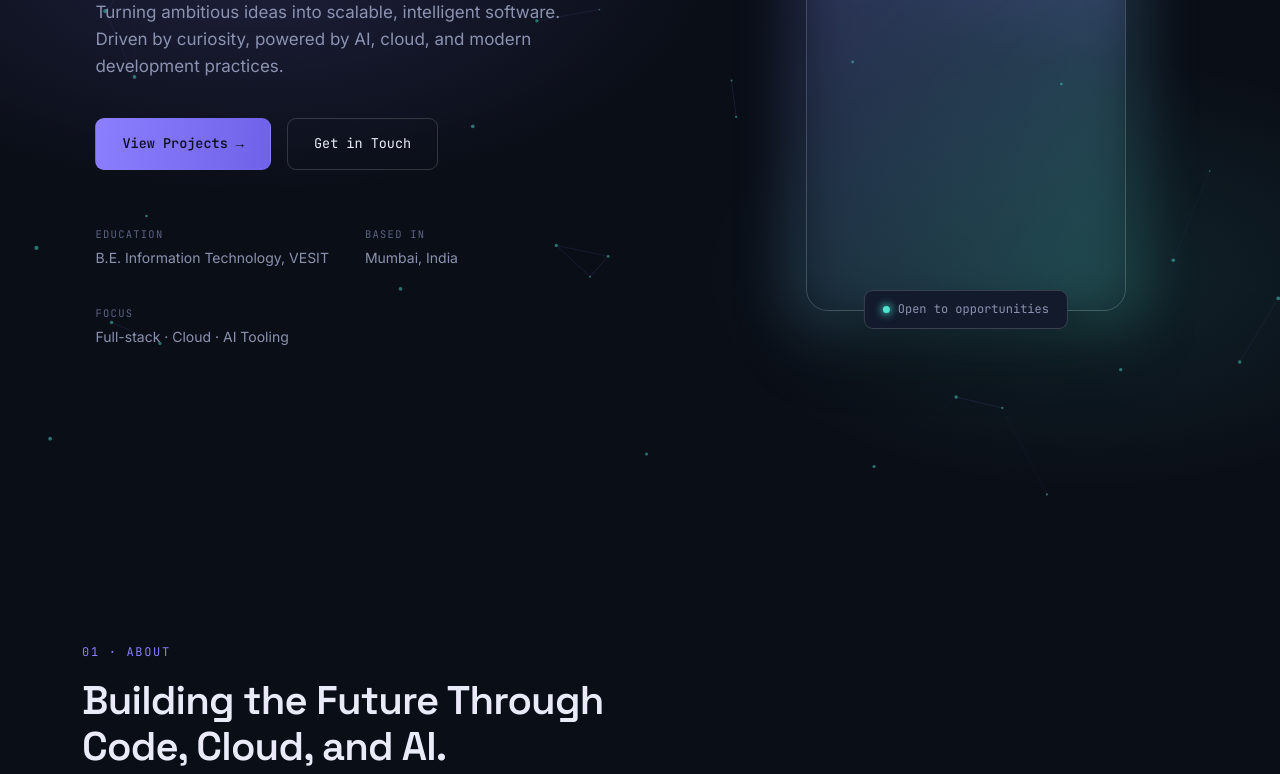
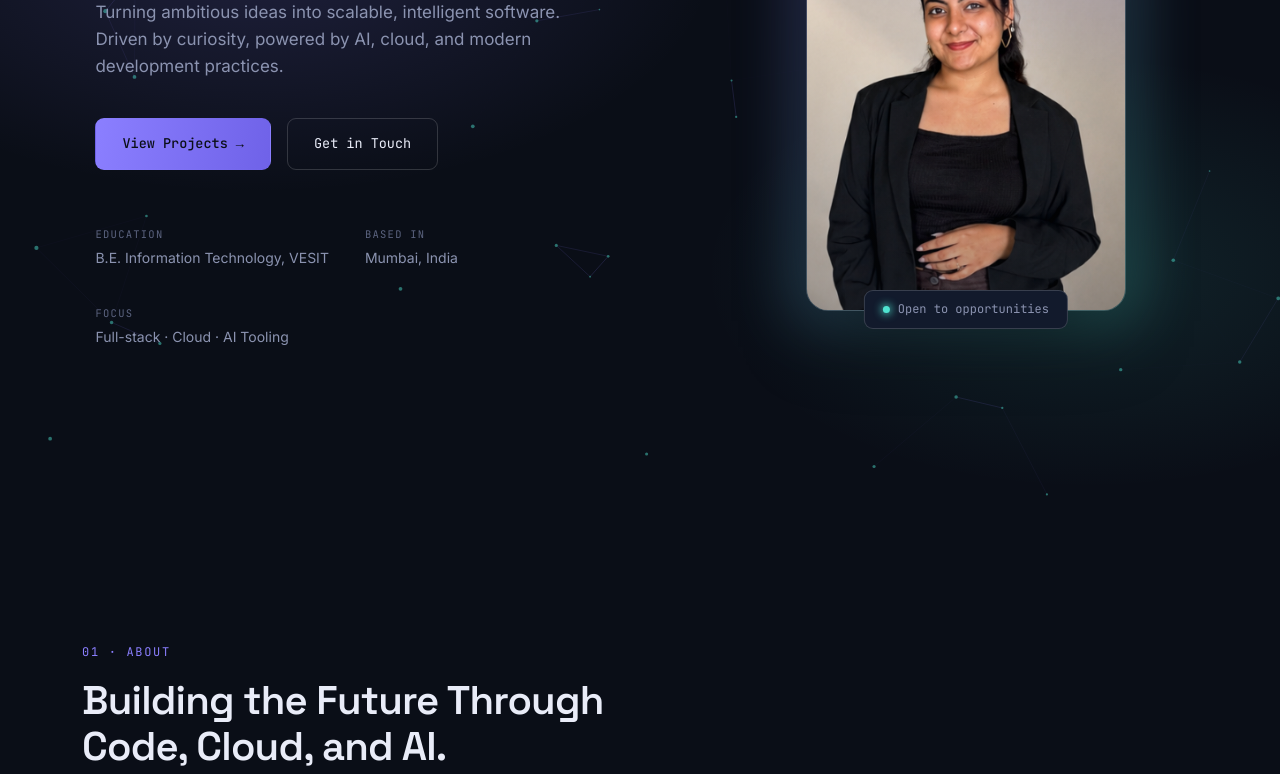
Before and after one commit to deepabahrani/Deepa_Behrani_Portfolio, a website: page Deepa_Behrani_Portfolio.html in a window 1280 px wide. Shown: the part 287-1061 px from the top of the page. Drawn offline with Linux system fonts and the light colour scheme; the site is published under a folder, as on GitHub Pages, so addresses that start at the root find nothing.

Commit message:
Portfolio website

```diff
--- a/Deepa_Behrani_Portfolio.html
+++ b/Deepa_Behrani_Portfolio.html
@@ -909,7 +909,7 @@
       <div class="portrait-wrap reveal in-view reveal-delay-2">
         <div class="portrait-glow"></div>
         <div class="portrait-frame">
-          <img src="/Deepa_behrani.png" alt="Image of Deepa Behrani">
+          <img src="./Deepa_behrani.png" alt="Image of Deepa Behrani">
         </div>
         <div class="portrait-tag"><span class="status-dot"></span>Open to opportunities</div>
       </div>
```
